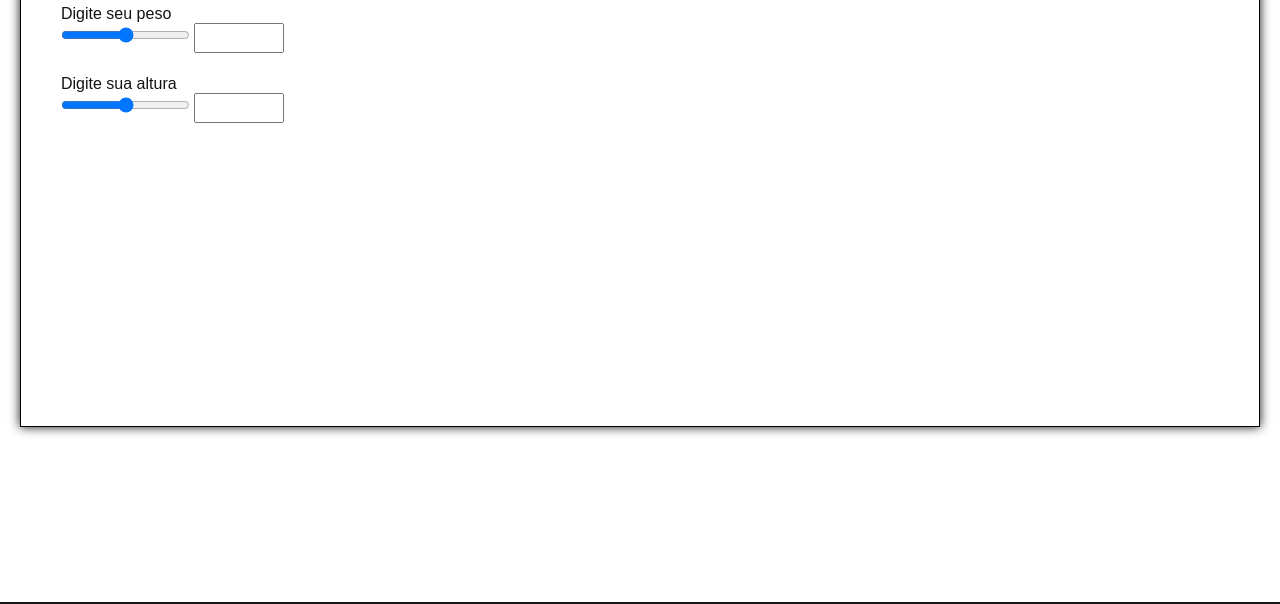
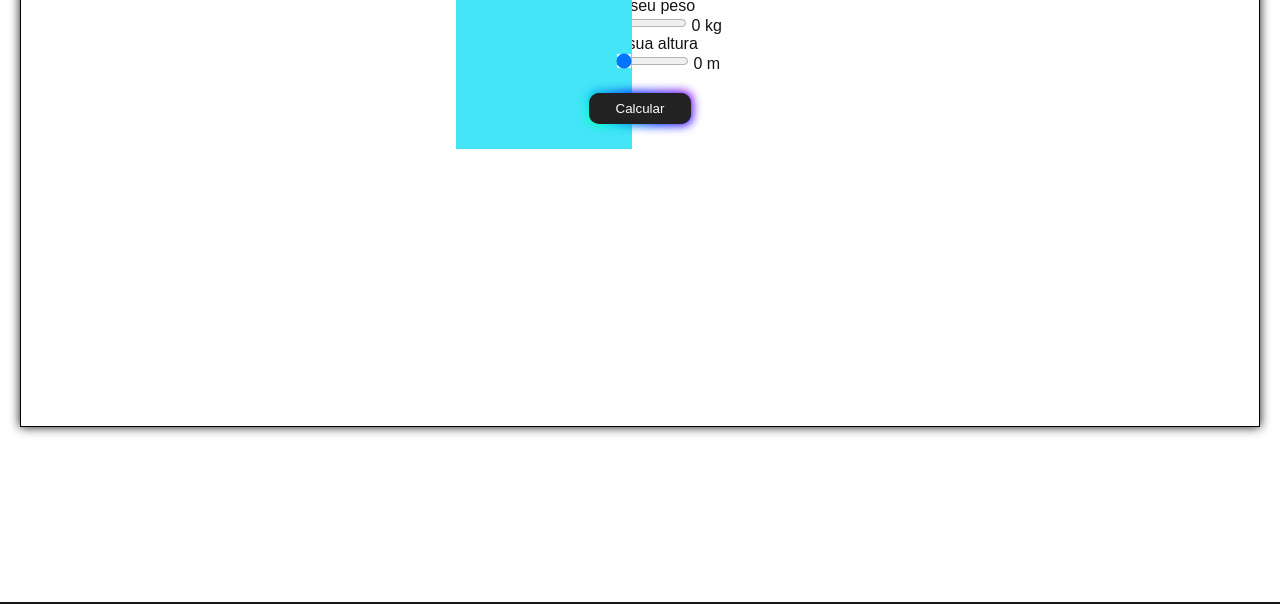
Before and after one commit to Guilherme-del/javaScript, a plain HTML site: page Kenzie-Week/Imc.html in a window 1280 px wide. Shown: the part 136-740 px from the top of the page. Drawn offline with Linux system fonts and the light colour scheme.

Commit message:
kenzieFinalizacao && exercicios

```diff
--- a/Kenzie-Week/Imc.html
+++ b/Kenzie-Week/Imc.html
@@ -24,24 +24,25 @@
 <h1 style="text-align: center;">Calcule seu Imc</h2>
 
 <form>
-<div class="calculadora-peso">
+<div class="calculaPeso">
 <p>Digite seu peso</p>
-<input class ="peso-slider" type="range" min="1" max="100"/>
-<input class="input-number" type="number"/>
+<input class ="pesoSlider" type="range" min="40" max="200" onchange="weightToDisplay(this.value)" />
+<span id="pesoToDisplay"> 0 kg</span>
 </div>
 
+<div class="calculaAltura">
+<p>Digite sua altura</p>
+<input class="alturaSlider" type="range" min="150" max="250" onchange="heightToDisplay(this.value)"/>
+<span id="tamanhoToDisplay">0 m</span>
+</div>
+<button type="submit" onClick="submitBtn(this.value)">Calcular</button>
 
-<div class="calculadora-altura">
-<p>Digite sua altura</p>
-<input class="altura-slider" type="range"/>
-<input class="input-number" type="number"/>
+<div id="imgToDisplay">
 </div>
 
 </div>
 </form>
 </main>
-
-
 
 
 <footer>
@@ -56,3 +57,4 @@
 
 
 <script defer src="https://use.fontawesome.com/releases/v5.0.13/js/all.js" integrity="sha384-xymdQtn1n3lH2wcu0qhcdaOpQwyoarkgLVxC/wZ5q7h9gHtxICrpcaSUfygqZGOe" crossorigin="anonymous"></script>
+<script defer src="./Script/script.js"></script>
--- a/Kenzie-Week/Script/script.js
+++ b/Kenzie-Week/Script/script.js
@@ -0,0 +1,40 @@
+//valores
+var weightElement = document.getElementById("pesoToDisplay");
+var heightElement = document.getElementById("tamanhoToDisplay");
+var imcElement = document.getElementById("imgToDisplay");
+
+function weightToDisplay(value) {
+  weightElement.innerHTML = `${value} kg`;
+}
+
+// Update the current slider value (each time you drag the slider handle)
+function heightToDisplay(value) {
+  const newSize = value / 100;
+  heightElement.innerHTML = `${newSize} m`;
+}
+
+function submitBtn() {
+  const immcValor =
+    parseInt(weightElement.textContent) /
+    (parseFloat(heightElement.textContent) *
+      parseFloat(heightElement.textContent));
+
+  if (immcValor == 0 || immcValor < 0 || immcValor == NaN) {
+    alert('Por Favor insira um valor!')
+  } else {
+    if (immcValor <= 18.5) {
+      imcElement.innerHTML = '<img src=\'img/magrelo.png\'>';
+    } else if (immcValor > 18.5 && immcValor < 25) {
+      imcElement.innerHTML = '<img src=\'img/normal.gif\'>';
+    } else if (immcValor > 25 && immcValor < 30) {
+      imcElement.innerHTML = '<img src=\'img/the-fat-man-4510771_960_720.png\'>';
+    } else if (immcValor > 30 && immcValor < 35) {
+      imcElement.innerHTML = '<img src=\'img/muitogordo.png\'>';
+    } else if (immcValor > 35 && immcValor < 40) {
+      imcElement.innerHTML = '<img src=\'img/muitogordo.png\'>';
+    }
+    else if (immcValor > 40){
+      imcElement.innerHTML = '<img src=\'img/morto.png\'>';
+    }
+  }
+}
--- a/Kenzie-Week/Style/style.css
+++ b/Kenzie-Week/Style/style.css
@@ -49,15 +49,96 @@ padding: 20px;
 margin: 20px;
 height: 500px;}
 
-.calculadora-peso, .calculadora-altura{
-    width: 100%;
-    margin-bottom: 20px;
-    padding: 20px;
-    vertical-align: middle;
-    height: 50px;
+
+form  {
+  text-align: center;
+  margin: auto;
+  width: 50%;
+  padding: 12px;
 }
-.input-number{height: 30px;
-width: 90px;
+
+form .calculaAltura input[type='range']::-webkit-slider-thumb {
+  width: 10px;
+  -webkit-appearance: none;
+  height: 10px;
+  cursor: ew-resize;
+  background: red;
+  box-shadow: -80px 0 0 80px #43e5f7;
+}
+
+/* CSS */
+button {
+  margin-top: 20px;
+  padding: 0.6em 2em;
+  border: none;
+  outline: none;
+  color: rgb(255, 255, 255);
+  background: #111;
+  cursor: pointer;
+  position: relative;
+  z-index: 0;
+  border-radius: 10px;
+  user-select: none;
+  -webkit-user-select: none;
+  touch-action: manipulation;
+}
+
+button:before {
+  content: "";
+  background: linear-gradient(
+    45deg,
+    #ff0000,
+    #ff7300,
+    #fffb00,
+    #48ff00,
+    #00ffd5,
+    #002bff,
+    #7a00ff,
+    #ff00c8,
+    #ff0000
+  );
+  position: absolute;
+  top: -2px;
+  left: -2px;
+  background-size: 400%;
+  z-index: -1;
+  filter: blur(5px);
+  -webkit-filter: blur(5px);
+  width: calc(100% + 4px);
+  height: calc(100% + 4px);
+  animation: glowing-button-85 20s linear infinite;
+  transition: opacity 0.3s ease-in-out;
+  border-radius: 10px;
+}
+
+@keyframes glowing-button-85 {
+  0% {
+    background-position: 0 0;
+  }
+  50% {
+    background-position: 400% 0;
+  }
+  100% {
+    background-position: 0 0;
+  }
+}
+
+button:after {
+  z-index: -1;
+  content: "";
+  position: absolute;
+  width: 100%;
+  height: 100%;
+  background: #222;
+  left: 0;
+  top: 0;
+  border-radius: 10px;
+}
+
+img{
+  width: 400px;
+  height: 200px;
+  text-align: center;
 }
 
 
```
Also changed, not shown: Exercicios/g33k13/isPalindrome.js (added), Exercicios/g33k13/subVetor.js (added), Exercicios/p4g53guR0s/countArray.js (added), Kenzie-Week/img/magrelo.png (added), Kenzie-Week/img/morto.png (added), Kenzie-Week/img/muitogordo.png (added), Kenzie-Week/img/normal.gif (added), Kenzie-Week/img/the-fat-man-4510771_960_720.png (added).
